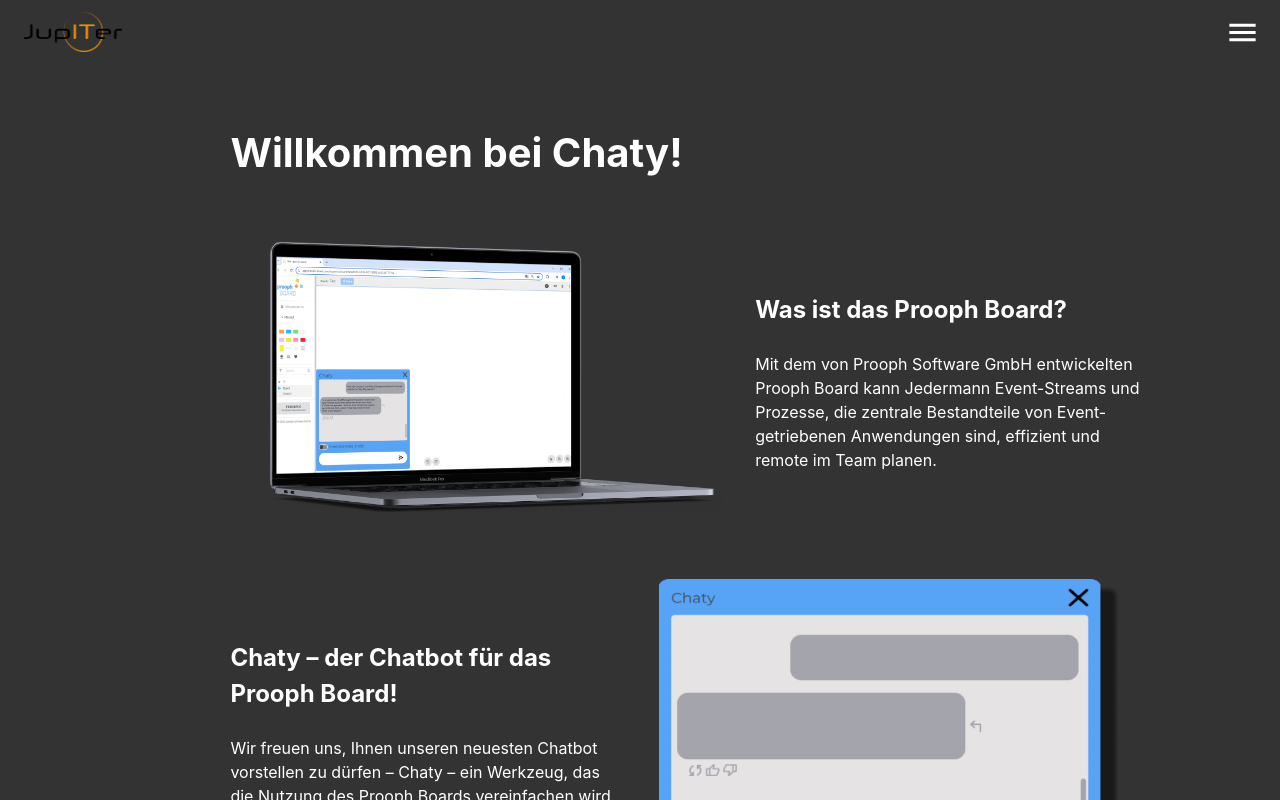
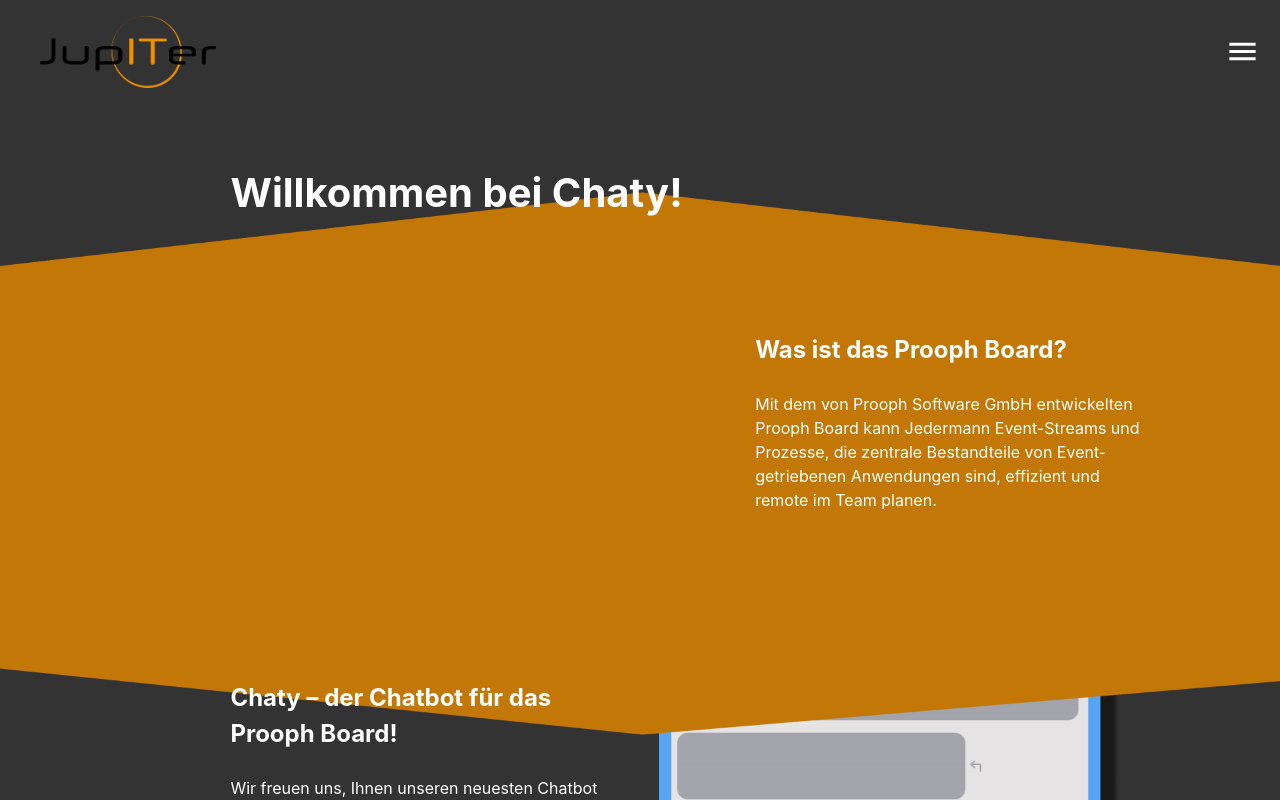
Before and after one commit to ZesNy02/Jupiter, a React (Vite) app in the folder website/: page / in a window 1280 px wide. Shown: the top 800 px of the page. Built offline with nearby package versions, Linux system fonts and the light colour scheme; the HTML template or start-up script is replaced by a standard one.

Commit message:
Orangner kasten

```diff
--- a/website/src/Components/Navbar/Navbar.css
+++ b/website/src/Components/Navbar/Navbar.css
@@ -24,7 +24,8 @@
     color: #D9D9D9;
     justify-self: start;
     cursor: pointer;
-    width: 10%;
+    margin: 1rem;
+    width: 11rem;
     text-decoration: none;
     font-size: 2rem;
 }
--- a/website/src/Components/Navbar/Navbar.tsx
+++ b/website/src/Components/Navbar/Navbar.tsx
@@ -52,7 +52,7 @@
 
                 <Box sx={{ flexGrow: 1, display: 'flex', alignItems: 'center' }}>
 
-                <img className="navbar-logo" src={logo} alt="logo" style={{ height: '40px', width: 'auto' }} />
+                <img className="navbar-logo" src={logo} alt="logo"/>
                 </Box>
 
                     <IconButton
--- a/website/src/pages/Start.css
+++ b/website/src/pages/Start.css
@@ -9,6 +9,19 @@
   padding: 2em;
 }
 
+.komisches-ding {
+  overflow: hidden;
+  position: absolute;
+  top: 12rem;
+  left: 0;
+  width: 100%;
+  z-index: 0;
+}
+
+p, h2, h3, h1 {
+  position: relative;
+  z-index: 1;
+}
 .team-images {
   width: 80%;
   padding: 2em;
--- a/website/src/pages/Start.tsx
+++ b/website/src/pages/Start.tsx
@@ -1,5 +1,5 @@
 import React from 'react';
-import platzhalter from '../assets/platzhalter.png';
+import platzhalter from '../assets/RectangleOrange.png';
 import macbild from '../assets/MacBookProMockupLeft.png';
 import chatbild from '../assets/ai-bot-chat.png';
 import gruppenbild from '../assets/istockphoto.jpg';
@@ -9,15 +9,19 @@
 
   return (
       <div className="content">
+          <img className="komisches-ding" src={platzhalter}/>
           <div className="black-box">
+
               <h1>Willkommen bei Chaty!</h1>
               <div className={"intro-box"}>
                   <img className={"intro-images"} src={macbild} alt="intro-images"/>
                   <div>
                       <h3>Was ist das Prooph Board?</h3>
                       <p>
-                Mit dem von Prooph Software GmbH entwickelten Prooph Board kann Jedermann Event-Streams und Prozesse,
-                die zentrale Bestandteile von Event-getriebenen Anwendungen sind, effizient und remote im Team planen.
+                          Mit dem von Prooph Software GmbH entwickelten Prooph Board kann Jedermann Event-Streams und
+                          Prozesse,
+                          die zentrale Bestandteile von Event-getriebenen Anwendungen sind, effizient und remote im Team
+                          planen.
                       </p>
                   </div>
               </div>
@@ -33,7 +37,6 @@
                   <img className={"intro-images"} src={chatbild} alt="intro-images"/>
               </div>
           </div>
-
           <div className="white-box">
               <h3>Warum dieses Projekt?</h3>
               <div className='team-box'>
@@ -44,7 +47,7 @@
                       Chaty verbessert die Benutzerfreundlichkeit des Prooph-Boards erheblich,
                       indem er schnelle und effiziente Hilfe bietet.
                   </p>
-      <img className="team-images" src={gruppenbild} alt="team-images" />
+                  <img className="team-images" src={gruppenbild} alt="team-images"/>
               </div>
           </div>
       </div>
```
Also changed, not shown: website/src/assets/Rectangle 131.png (added), website/src/assets/RectangleOrange.png (added). Lines whose indentation alone changed are shown as unchanged.
